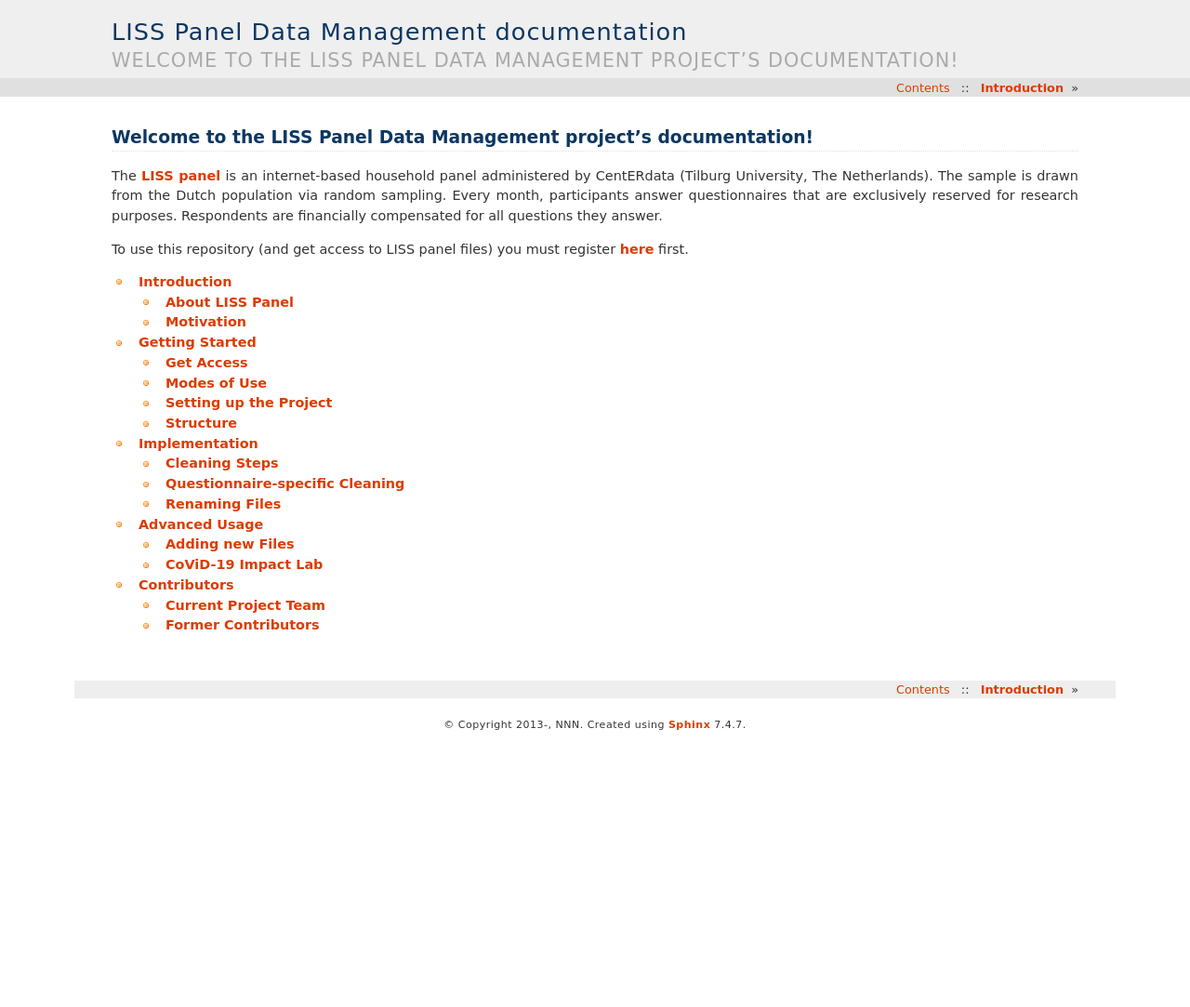
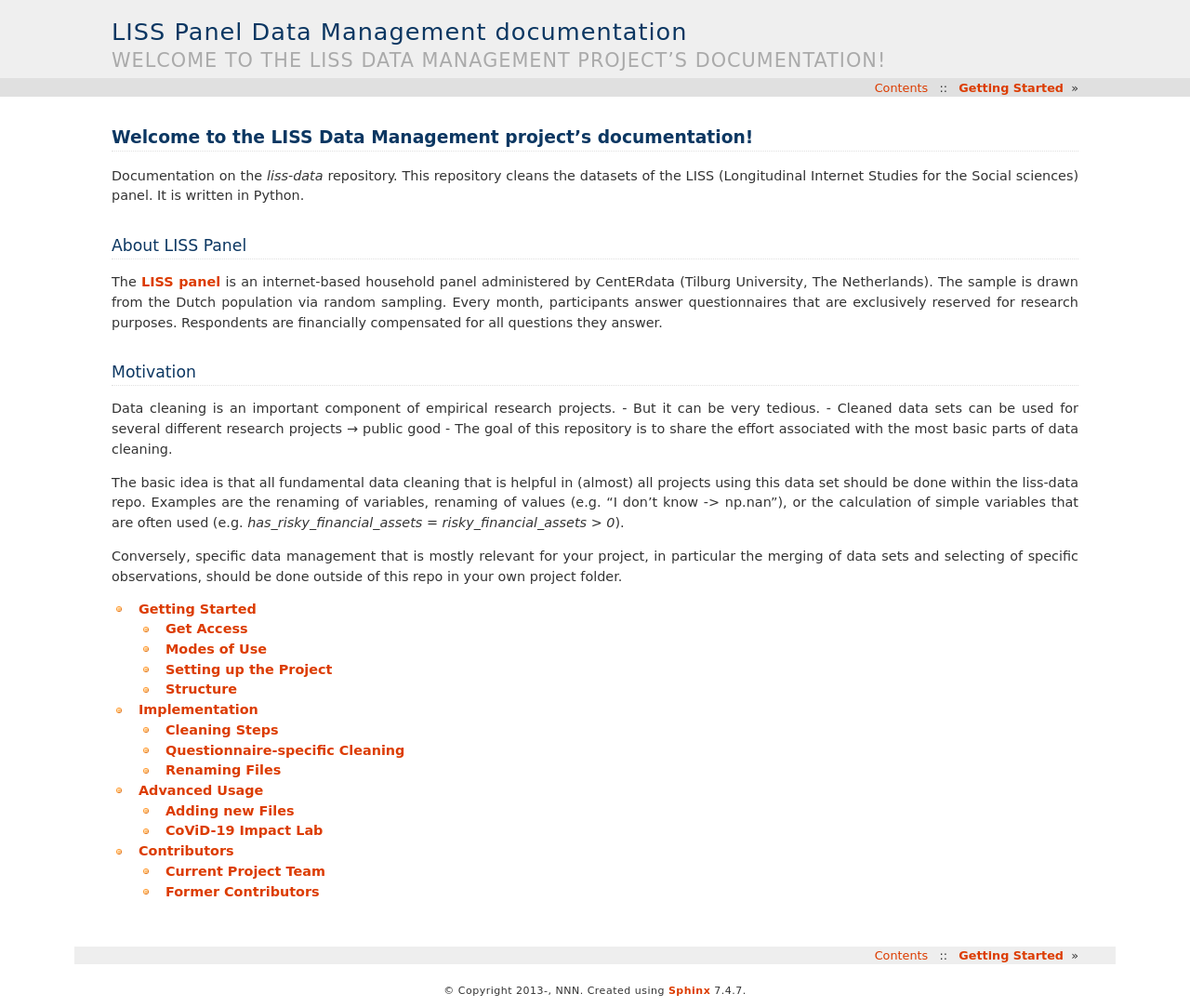
Before and after one commit to mpetrosian/LISS-Data-Management-Documentation, a Sphinx documentation site: the page built from docs/source/index.rst, in a window 1280 px wide. Shown: the whole page at 93% size. Built offline with Sphinx 7.4.7, drawn with Linux system fonts in a browser that asks for light colours; before the commit the page ends 900 px from its top, so only the background shows below that.

Commit message:
Update index.rst

```diff
--- a/docs/source/index.rst
+++ b/docs/source/index.rst
@@ -4,19 +4,33 @@
 .. but it should at least contain the `toctree` directive.
 
 
-Welcome to the LISS Panel Data Management project's documentation!
-==================================================================
+Welcome to the LISS Data Management project's documentation!
+============================================================
+
+Documentation on the `liss-data` repository. This repository cleans the datasets of the LISS (Longitudinal Internet Studies for the Social sciences) panel. It is written in Python.
+
+
+About LISS Panel
+----------------
 
 The `LISS panel <https://www.lissdata.nl/>`_ is an internet-based household panel administered by CentERdata (Tilburg University, The Netherlands). The sample is drawn from the Dutch population via random sampling. Every month, participants answer questionnaires that are exclusively reserved for research purposes. Respondents are financially compensated for all questions they answer.
 
+Motivation
+----------
 
-To use this repository (and get access to LISS panel files) you must register `here <https://www.dataarchive.lissdata.nl/>`_ first.
+Data cleaning is an important component of empirical research projects.
+- But it can be very tedious.
+- Cleaned data sets can be used for several different research projects → public good
+- The goal of this repository is to share the effort associated with the most basic parts of data cleaning.
+
+The basic idea is that all fundamental data cleaning that is helpful in (almost) all projects using this data set should be done within the liss-data repo. Examples are the renaming of variables, renaming of values (e.g. "I don't know -> np.nan"), or the calculation of simple variables that are often used (e.g. `has_risky_financial_assets = risky_financial_assets > 0`).
+
+Conversely, specific data management that is mostly relevant for your project, in particular the merging of data sets and selecting of specific observations, should be done outside of this repo in your own project folder.
 
 
 .. toctree::
     :maxdepth: 2
 
-    introduction
     getting_started
     implementation
     advanced_usage
```
